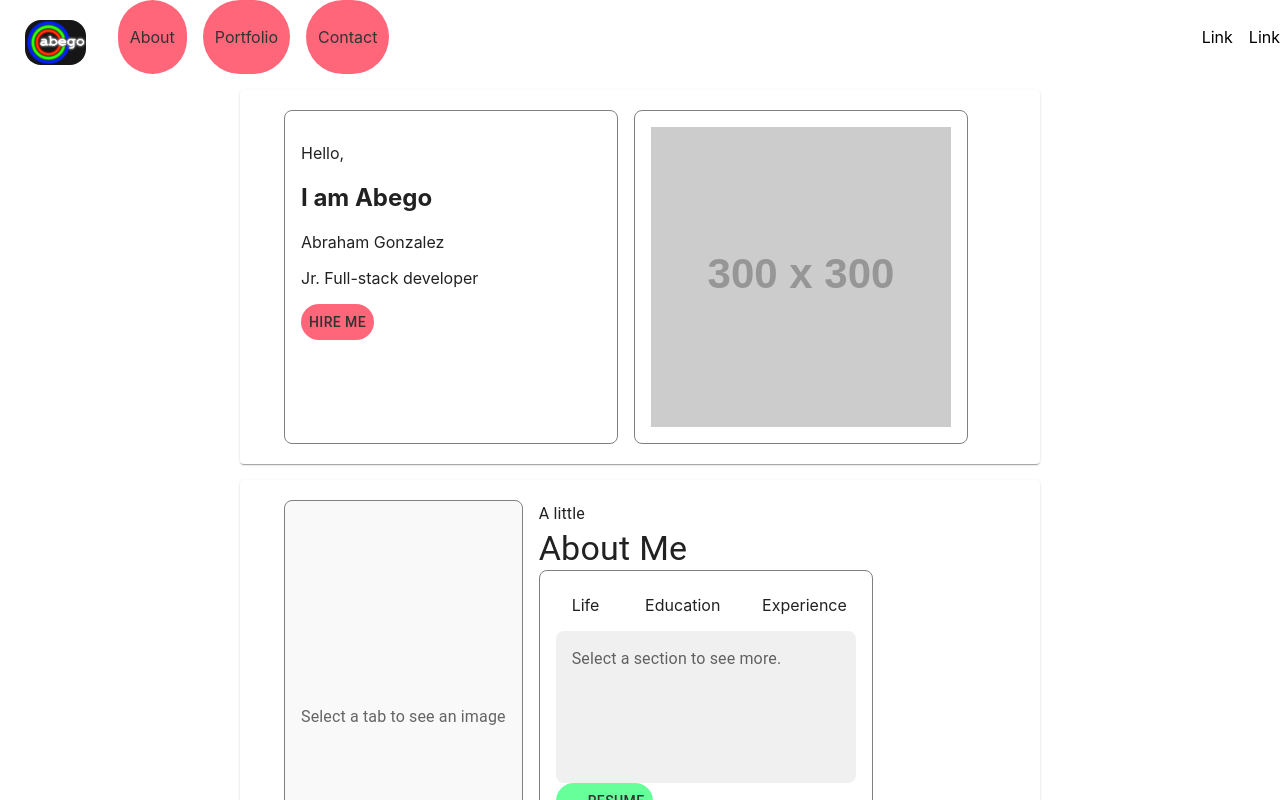
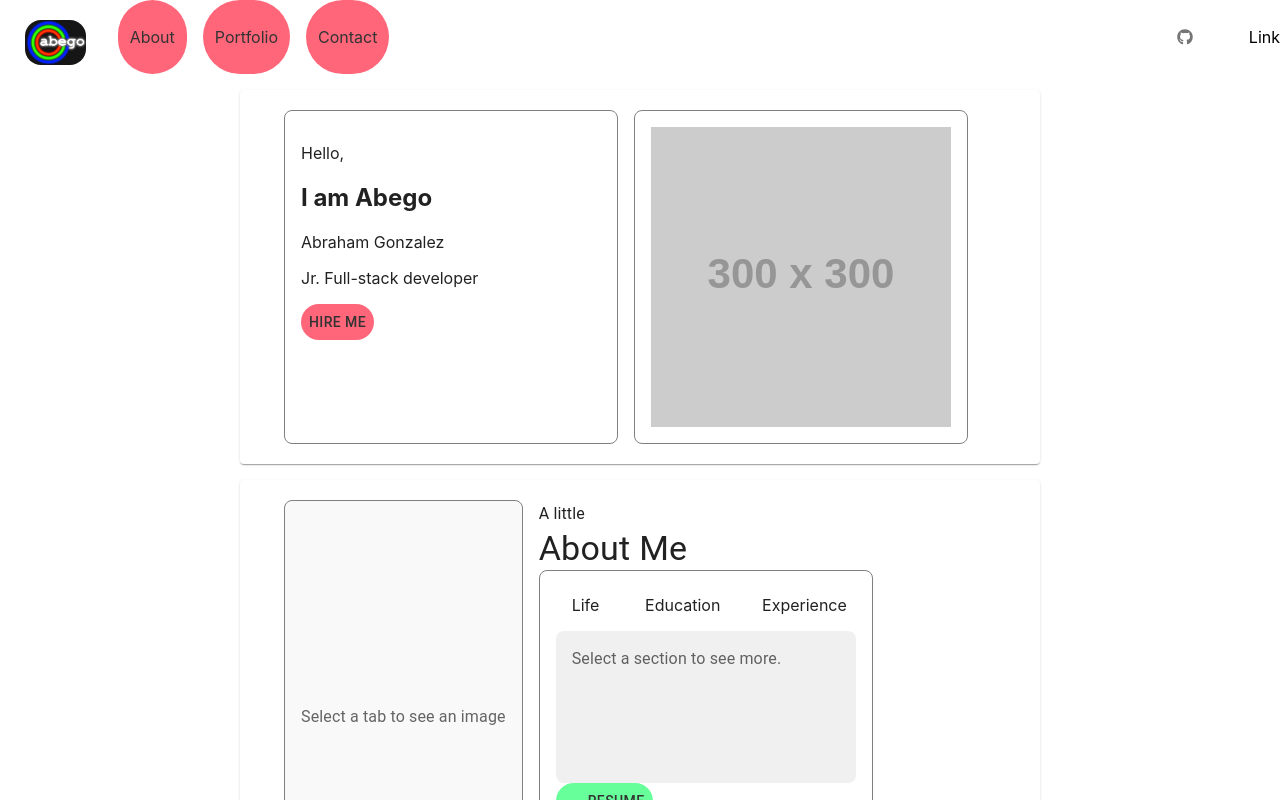
Before and after one commit to abego2018/portfolio, a React (Create React App) app in the folder abegoportfolio/: page / in a window 1280 px wide. Shown: the top 800 px of the page. Built offline with nearby package versions, Linux system fonts and the light colour scheme; some icons are missing.

Commit message:
added github logo to nav and linked to account

```diff
--- a/abegoportfolio/package.json
+++ b/abegoportfolio/package.json
@@ -13,6 +13,7 @@
     "@testing-library/user-event": "^13.5.0",
     "react": "^19.1.1",
     "react-dom": "^19.1.1",
+    "react-icons": "^5.5.0",
     "react-router-dom": "^7.7.1",
     "react-scripts": "5.0.1",
     "web-vitals": "^2.1.4"
--- a/abegoportfolio/src/components/Header.jsx
+++ b/abegoportfolio/src/components/Header.jsx
@@ -12,6 +12,7 @@ import {
 import LinkedInIcon from "@mui/icons-material/LinkedIn";
 import Logo from "../assets/images/Logo.png";
 import "./styles.css";
+import { FaDiscord, FaGithub } from "react-icons/fa";
 
 const cycleColors = ["#ff667a", "#66ff99", "#66d9ff"];
 function Header() {
@@ -83,7 +84,19 @@ function Header() {
             <LinkedInIcon />
           </ListItemIcon>
         </ListItem>
-        <ListItem sx={{ width: "auto", padding: 0 }}>Link</ListItem>
+        <ListItem
+          button
+          component="a"
+          href="https://github.com/abego2018"
+          target="_blank"
+          rel="noopener noreferrer"
+          sx={{ width: "auto", padding: 0 }}
+        >
+          <ListItemIcon>
+            <FaGithub />
+          </ListItemIcon>
+        </ListItem>
+
         <ListItem sx={{ width: "auto", padding: 0 }}>Link</ListItem>
       </List>
     </Box>
```
Also changed, not shown: 1 other file (tests, documents, lock files or other folders).
